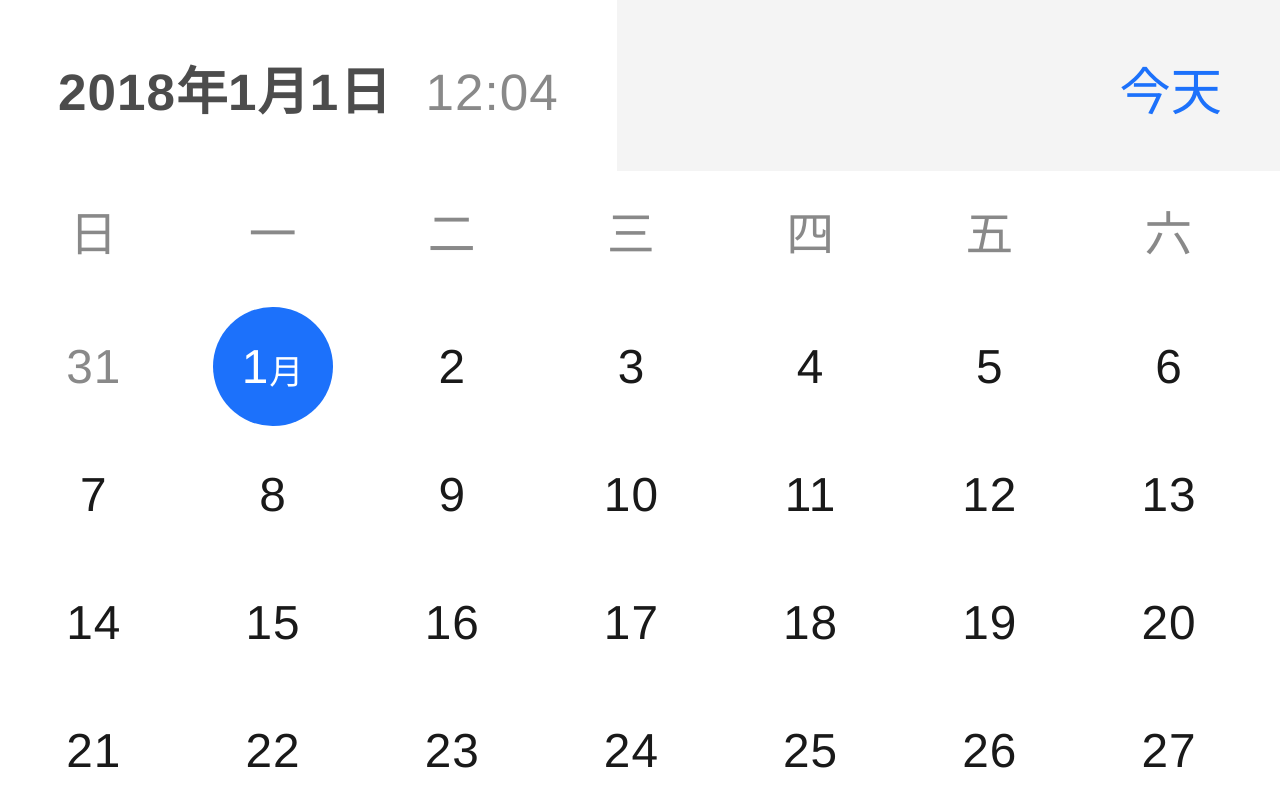
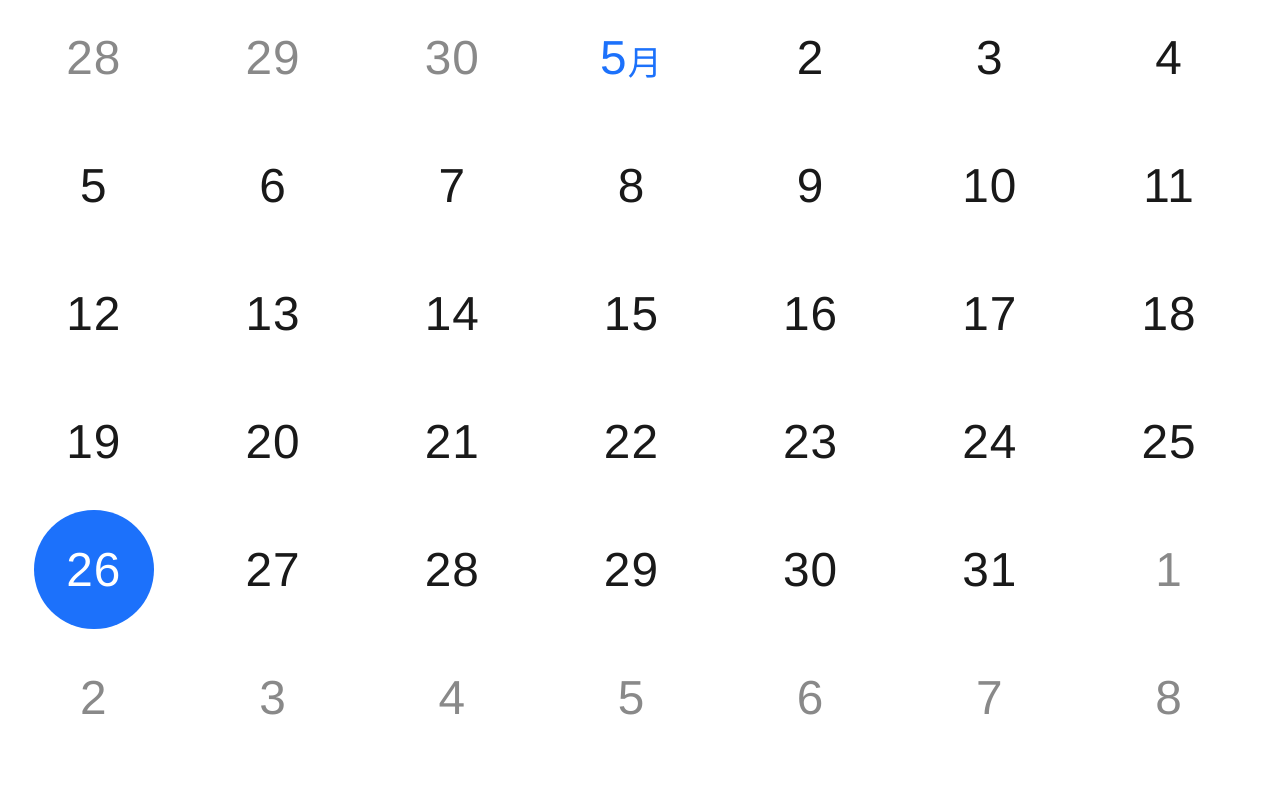
Before and after one commit to TangSY/vue-hash-calendar, a Vue app: page / in a window 1280 px wide. Shown: the top 800 px of the page. Built offline with nearby package versions, Linux system fonts and the light colour scheme; a small style sheet from the web is missing; what vue-ba would draw is missing.

Commit message:
fix: 默认日期改成当前时间

```diff
--- a/src/App.vue
+++ b/src/App.vue
@@ -8,7 +8,7 @@
     <div class="body">
         <datetime-picker
                 ref="picker"
-                model="inline"
+                model="dialog"
                 :default-datetime="defaultDatetime"
                 format="YY/MM/DD hh:mm"
                 week-start="sunday"
@@ -29,7 +29,7 @@
         data() {
             return {
                 isShowTips: false,//是否显示下载提示
-                defaultDatetime: new Date('2018-01-01 12:04')
+                defaultDatetime: new Date()
             }
         },
         mounted() {
```
